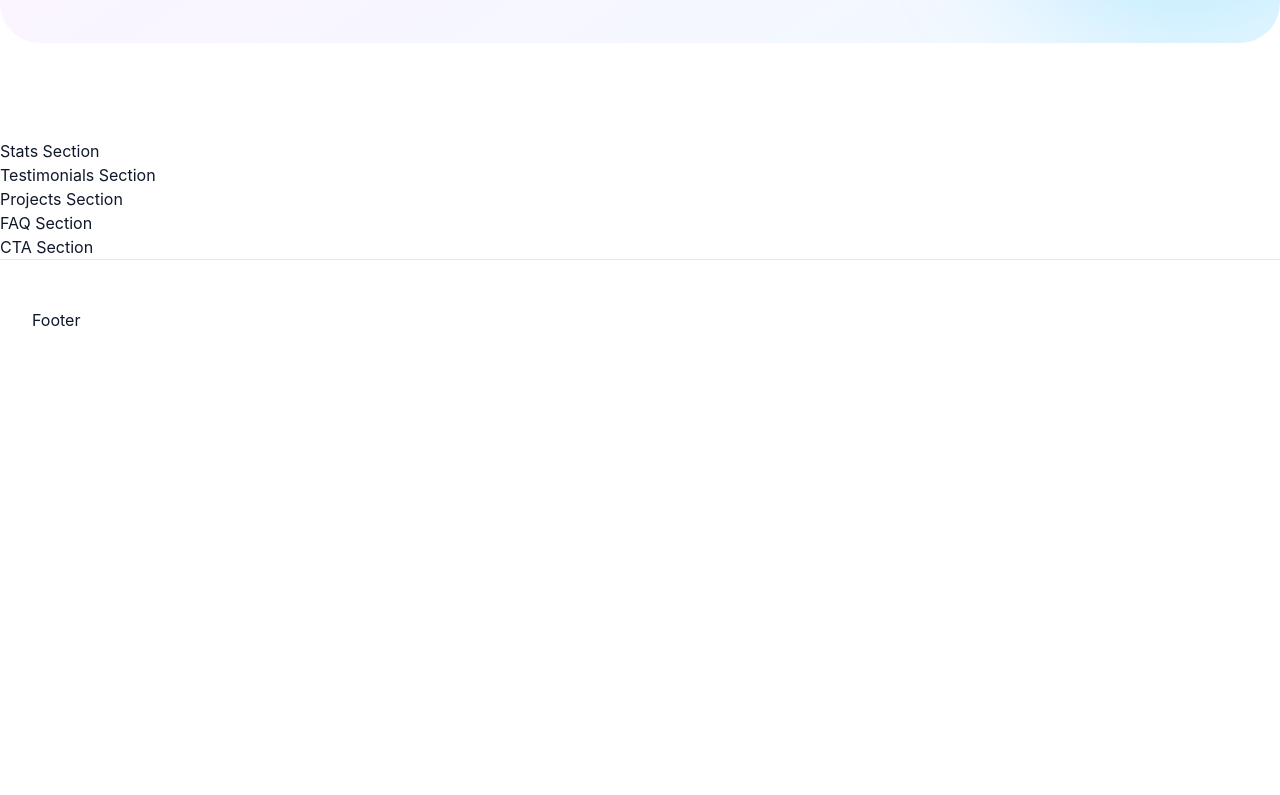
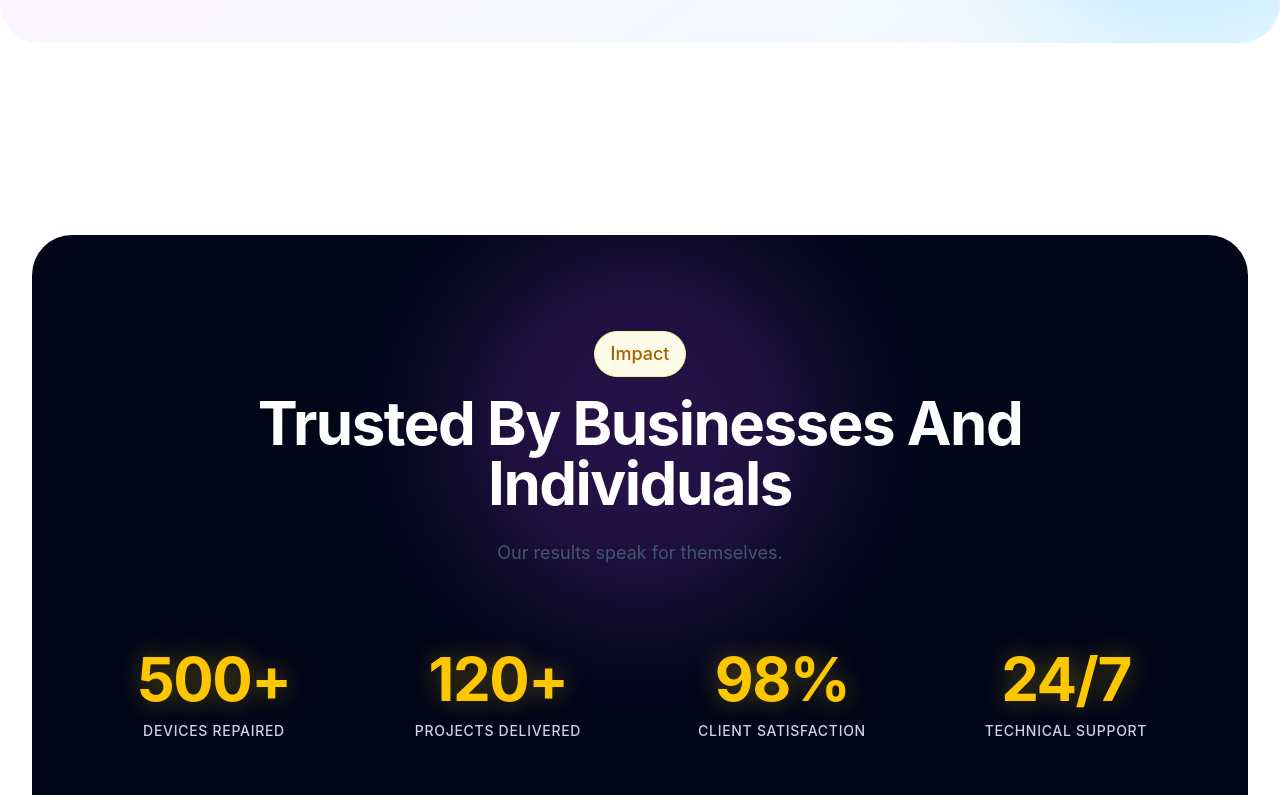
Before and after one commit to jollyp-peo/optical-ict, a Next.js app: page / in a window 1280 px wide. Shown: the part 4400-5195 px from the top of the page. Before the commit the page ends 4780 px from the top, so only its background shows below. Built offline with nearby package versions, Linux system fonts and the light colour scheme; no server answers.

Commit message:
state section

```diff
--- a/src/data/home.js
+++ b/src/data/home.js
@@ -252,3 +252,25 @@ export const whyChooseUs = {
     },
   ],
 };
+
+export const companyStats = [
+  {
+    value: "500+",
+    label: "Devices Repaired",
+  },
+
+  {
+    value: "120+",
+    label: "Projects Delivered",
+  },
+
+  {
+    value: "98%",
+    label: "Client Satisfaction",
+  },
+
+  {
+    value: "24/7",
+    label: "Technical Support",
+  },
+];
--- a/src/features/home/components/StatCard.jsx
+++ b/src/features/home/components/StatCard.jsx
@@ -0,0 +1,46 @@
+export default function StatCard({
+  stat,
+}) {
+  return (
+    <div
+      className="
+        text-center
+      "
+    >
+      <div
+      className="
+        text-5xl
+        font-bold
+
+        tracking-tight
+
+        text-yellow-400
+
+        drop-shadow-sm
+
+        [text-shadow:0_0_25px_rgba(250,204,21,0.35)]
+
+        lg:text-6xl
+    "
+    >
+       {stat.value}
+    </div>
+
+      <p
+        className="
+          mt-3
+
+          text-sm
+          font-medium
+
+          uppercase
+          tracking-wider
+
+          text-slate-300
+        "
+      >
+        {stat.label}
+      </p>
+    </div>
+  );
+}
--- a/src/features/home/sections/StatsSection.jsx
+++ b/src/features/home/sections/StatsSection.jsx
@@ -1,7 +1,87 @@
+import Section from "@/components/layout/Section";
+import SectionHeader from "@/components/ui/SectionHeader";
+
+import { companyStats } from "@/data/home";
+
+import StatCard from "../components/StatCard";
+
 export default function StatsSection() {
   return (
-    <section>
-      Stats Section
-    </section>
+    <Section>
+      <div
+        className="
+          relative
+          overflow-hidden
+
+          rounded-[40px]
+
+          bg-slate-950
+
+          px-8
+          py-16
+
+          lg:px-16
+          lg:py-24
+        "
+      >
+        {/* Glow */}
+
+        <div
+          className="
+            absolute
+            left-1/2
+            top-0
+
+            h-96
+            w-96
+
+            -translate-x-1/2
+
+            rounded-full
+
+            bg-purple-500/20
+
+            blur-3xl
+          "
+        />
+
+        <div className="relative z-10">
+          <SectionHeader
+            centered
+            eyebrow="Impact"
+            title="Trusted By Businesses And Individuals"
+            description="
+              Our results speak for themselves.
+            "
+            titleClassName="text-white"
+            descriptionClassName="text-slate-200"
+            eyebrowClassName="
+              border-purple-400/20
+              bg-purple-500/10
+              text-purple-200
+            "
+          />
+
+          <div
+            className="
+              mt-20
+
+              grid
+              gap-12
+
+              sm:grid-cols-2
+              lg:grid-cols-4
+            "
+          >
+            {companyStats.map((stat) => (
+              <StatCard
+                key={stat.label}
+                stat={stat}
+              />
+            ))}
+          </div>
+        </div>
+      </div>
+    </Section>
   );
 }
```
